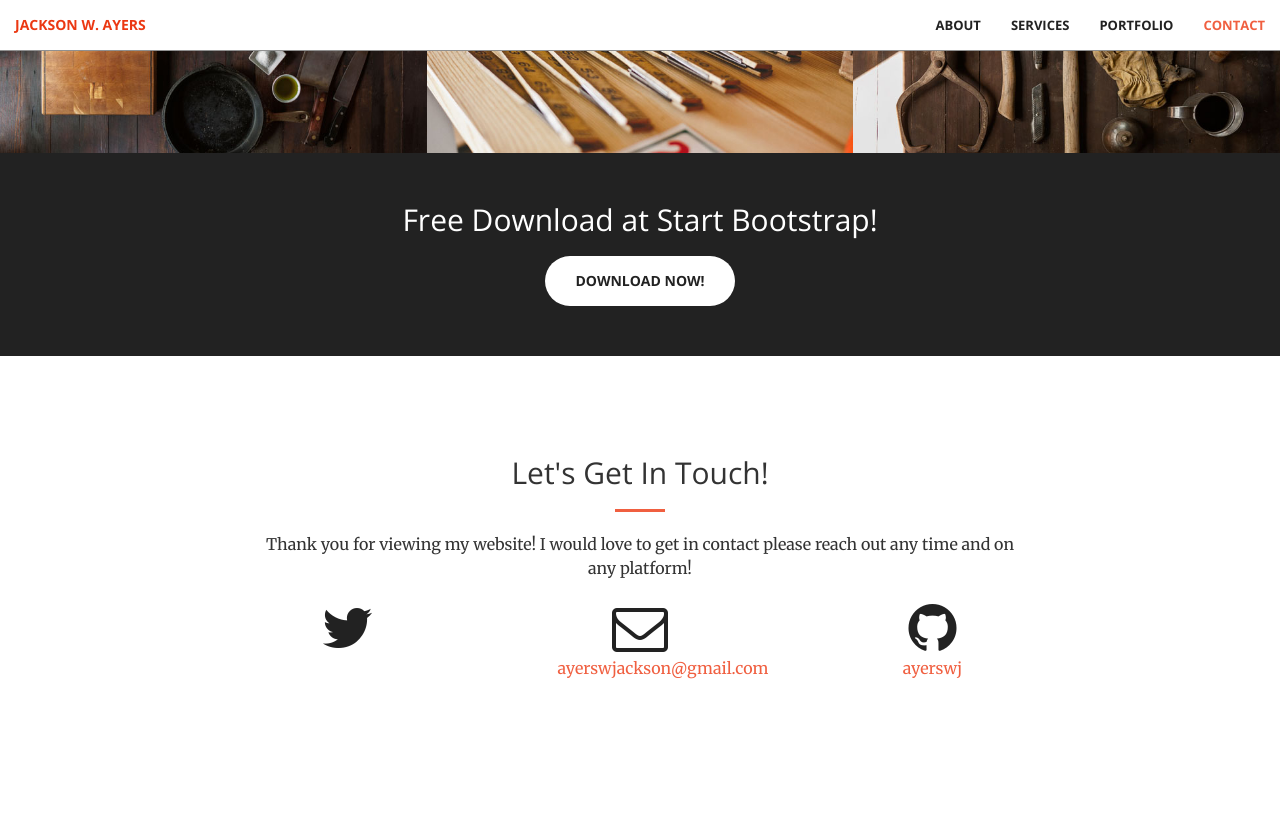
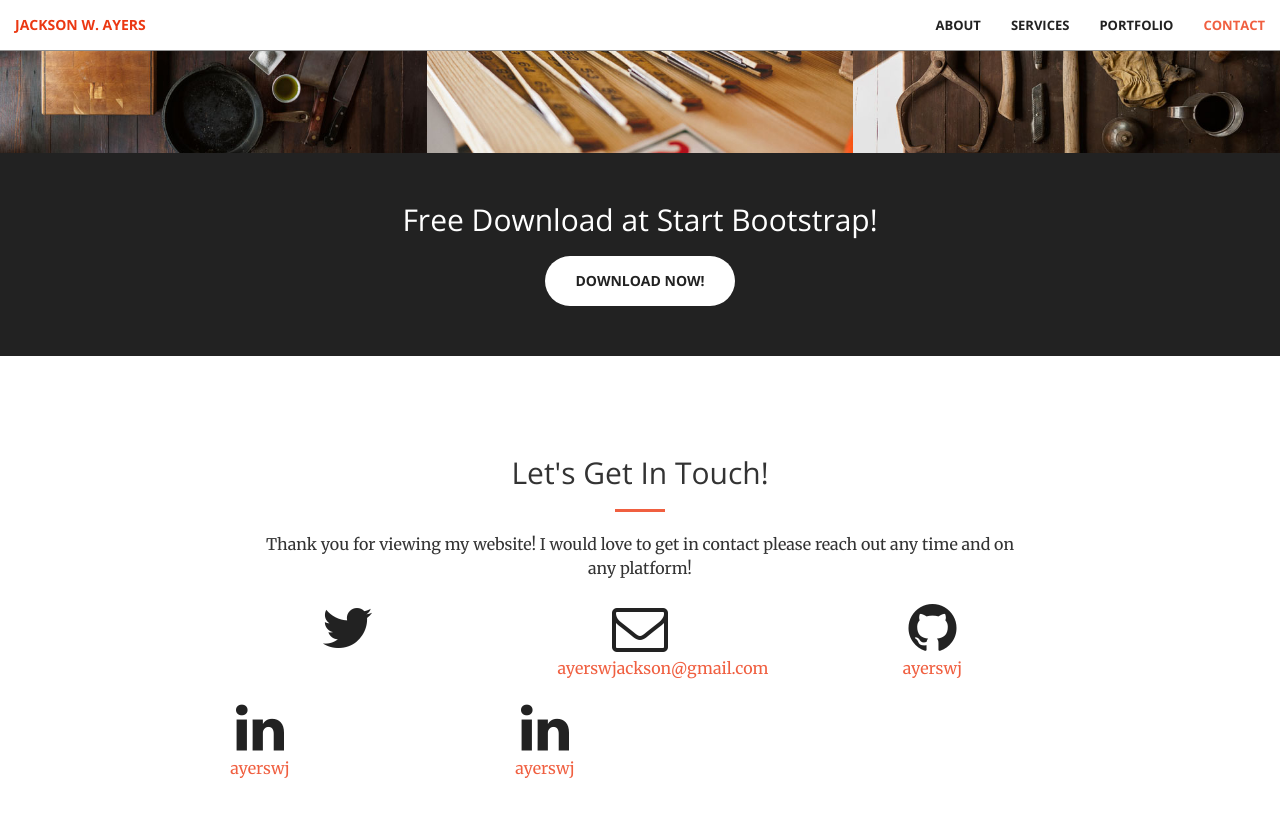
Before and after one commit to ayerswj/ayerswj.github.io, a Jekyll site: the page built from index.html, in a window 1280 px wide and 900 px high, scrolled down 1763 px. Shown: the top 817 px of the window. Built offline with Jekyll 4.4.1, drawn with Linux system fonts in a browser that asks for light colours.

Commit message:
configure contact icons

```diff
--- a/_config.yml
+++ b/_config.yml
@@ -2,11 +2,14 @@
 title: Jackson Ayers
 email: ayerswjackson@gmail.com
 description: > # this means to ignore newlines until "baseurl:"
-baseurl: "" # the subpath of your site, e.g. /blog/
+baseurl: "s" # the subpath of your site, e.g. /blog/
 url: "" # the base hostname & protocol for your site
 
 twitter_username:
 github_username: ayerswj
+linkedin_username: ayerswj
+facebook_username: ayerswj
+
 
 # Build settings
 markdown: kramdown
--- a/_includes/contact.html
+++ b/_includes/contact.html
@@ -24,6 +24,19 @@
                 <p>{{ site.github_username }}</p>
             </a>
         </div>
+      </div>
+      <div class="col-lg-2 col-lg-offset-1 text-center">
+          <a href="https://www.linkedin.com/in/{{ site.linkedin_username }}">
+          <i class="fa fa-linkedin fa-3x wow bounceIn" data-wow-delay=".1s"></i>
+              <p>{{ site.linkedin_username }}</p>
+          </a>
+      </div>
+      <div class="col-lg-2 col-lg-offset-1 text-center">
+          <a href="https://www.facebook.com/{{ site.facebook_username }}">
+          <i class="fa fa-linkedin fa-3x wow bounceIn" data-wow-delay=".1s"></i>
+              <p>{{ site.facebook_username }}</p>
+          </a>
+      </div>
 
     </div>
 </section>
```
